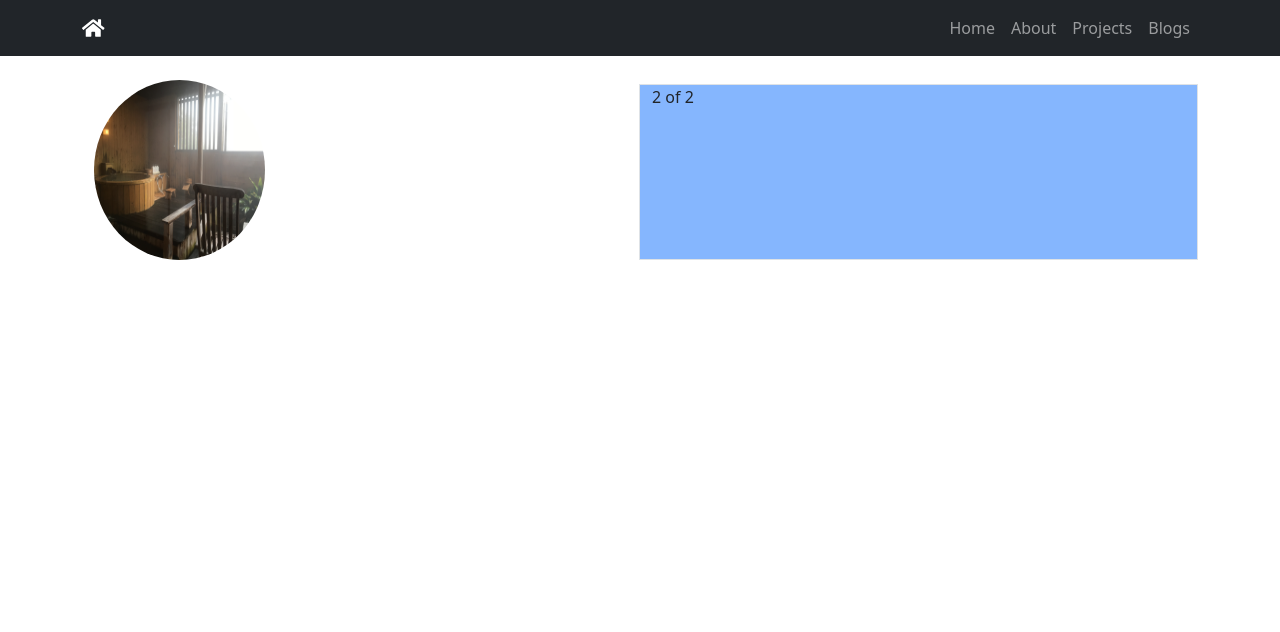
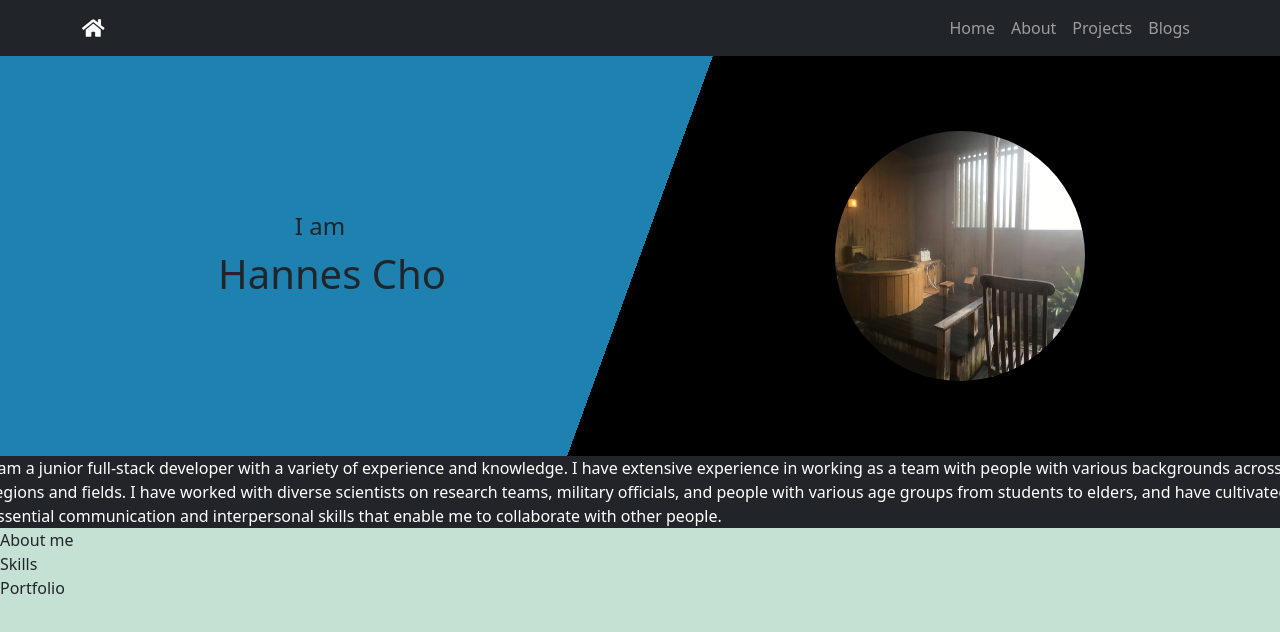
Before and after one commit to HannesCho/main, a React (Create React App) app: page / in a window 1280 px wide. Shown: the top 632 px of the page. Built offline with nearby package versions, Linux system fonts and the light colour scheme.

Commit message:
add name

```diff
--- a/package.json
+++ b/package.json
@@ -28,12 +28,6 @@
     "test": "react-scripts test",
     "eject": "react-scripts eject"
   },
-  "eslintConfig": {
-    "extends": [
-      "react-app",
-      "react-app/jest"
-    ]
-  },
   "browserslist": {
     "production": [
       ">0.2%",
--- a/src/components/Layout.js
+++ b/src/components/Layout.js
@@ -5,7 +5,9 @@ function Layout({ children }) {
   return (
     <>
       <Header />
-      <Container>{children}</Container>
+      <Container fluid className="p-0 m-0">
+        {children}
+      </Container>
     </>
   );
 }
--- a/src/screens/Home.js
+++ b/src/screens/Home.js
@@ -1,14 +1,43 @@
 import { Col, Container, Row, Image } from "react-bootstrap";
 import Fig from "../images/IMG_0009.JPG";
 
+const divStyle = {
+  background: "linear-gradient(110deg, #1e81b0, #1e81b0 50%, black 50%, black)",
+};
+
 function Home() {
   return (
-    <Container className="mt-4">
-      <Row fluid="md">
-        <Col>
-          <Image src={Fig} width={171} height={180} roundedCircle />
+    <Container fluid className="vh-100 vw-100 bg-success bg-opacity-25 p-0 m-0">
+      <Row
+        fluid="md"
+        style={divStyle}
+        className="m-0 d-flex flex-row align-items-center h-50"
+      >
+        <Col className="d-flex flex-column align-items-center">
+          <span className="m-0 fs-4">I am</span>
+          <span className="m-0 ps-4 fs-1">Hannes Cho</span>
         </Col>
-        <Col className="bg-primary border mt-1 bg-opacity-50">2 of 2</Col>
+        <Col className="d-flex justify-content-center">
+          <Image src={Fig} width={250} height={250} roundedCircle />
+        </Col>
+      </Row>
+      <Row className="bg-dark text-white">
+        I am a junior full-stack developer with a variety of experience and
+        knowledge. I have extensive experience in working as a team with people
+        with various backgrounds across regions and fields. I have worked with
+        diverse scientists on research teams, military officials, and people
+        with various age groups from students to elders, and have cultivated
+        essential communication and interpersonal skills that enable me to
+        collaborate with other people.
+      </Row>
+      <Row>
+        <Col>About me</Col>
+      </Row>
+      <Row>
+        <Col>Skills</Col>
+      </Row>
+      <Row>
+        <Col>Portfolio</Col>
       </Row>
     </Container>
   );
```
Also changed, not shown: src/components/Header.js (+0 -55 lines).
